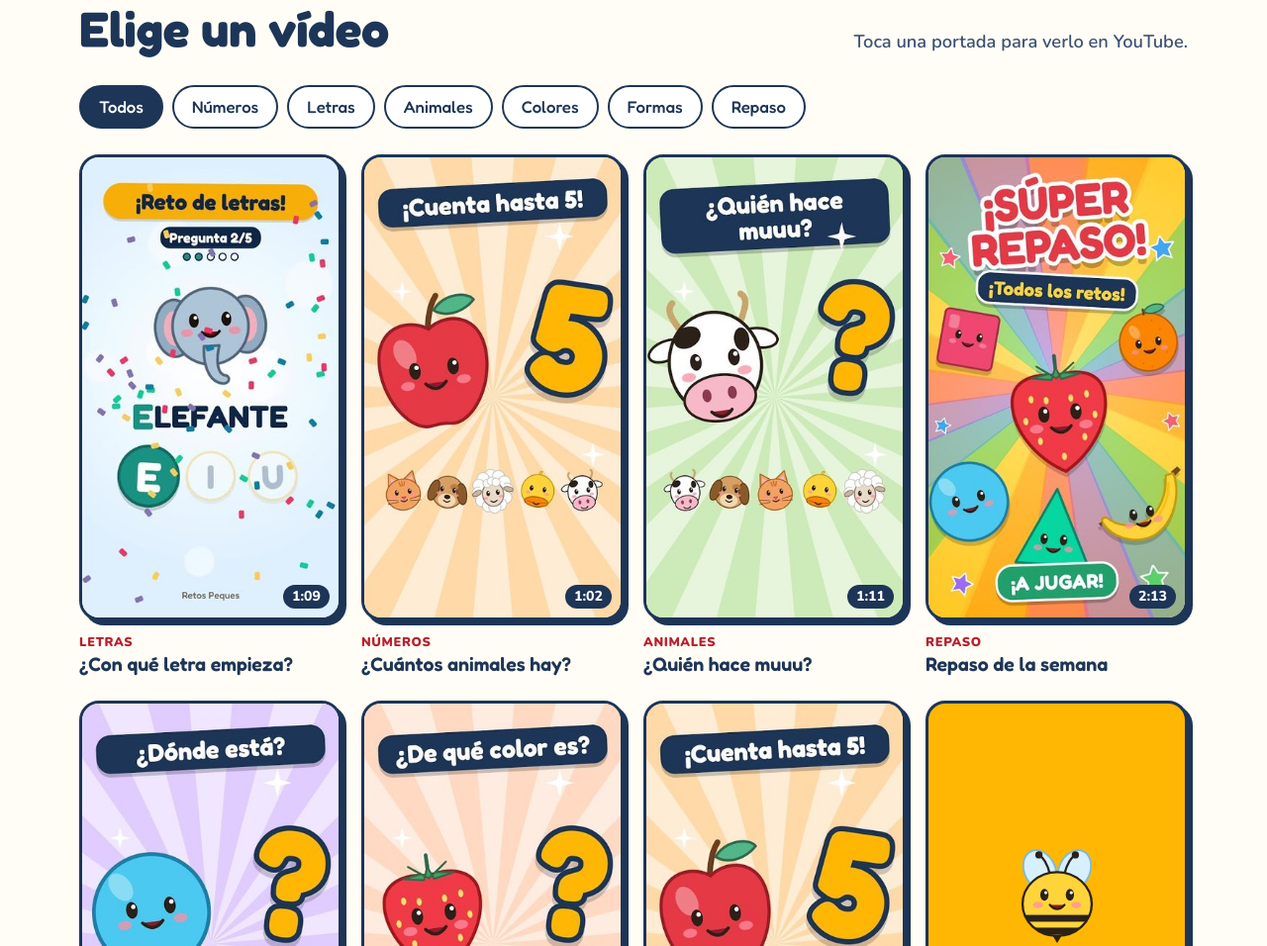
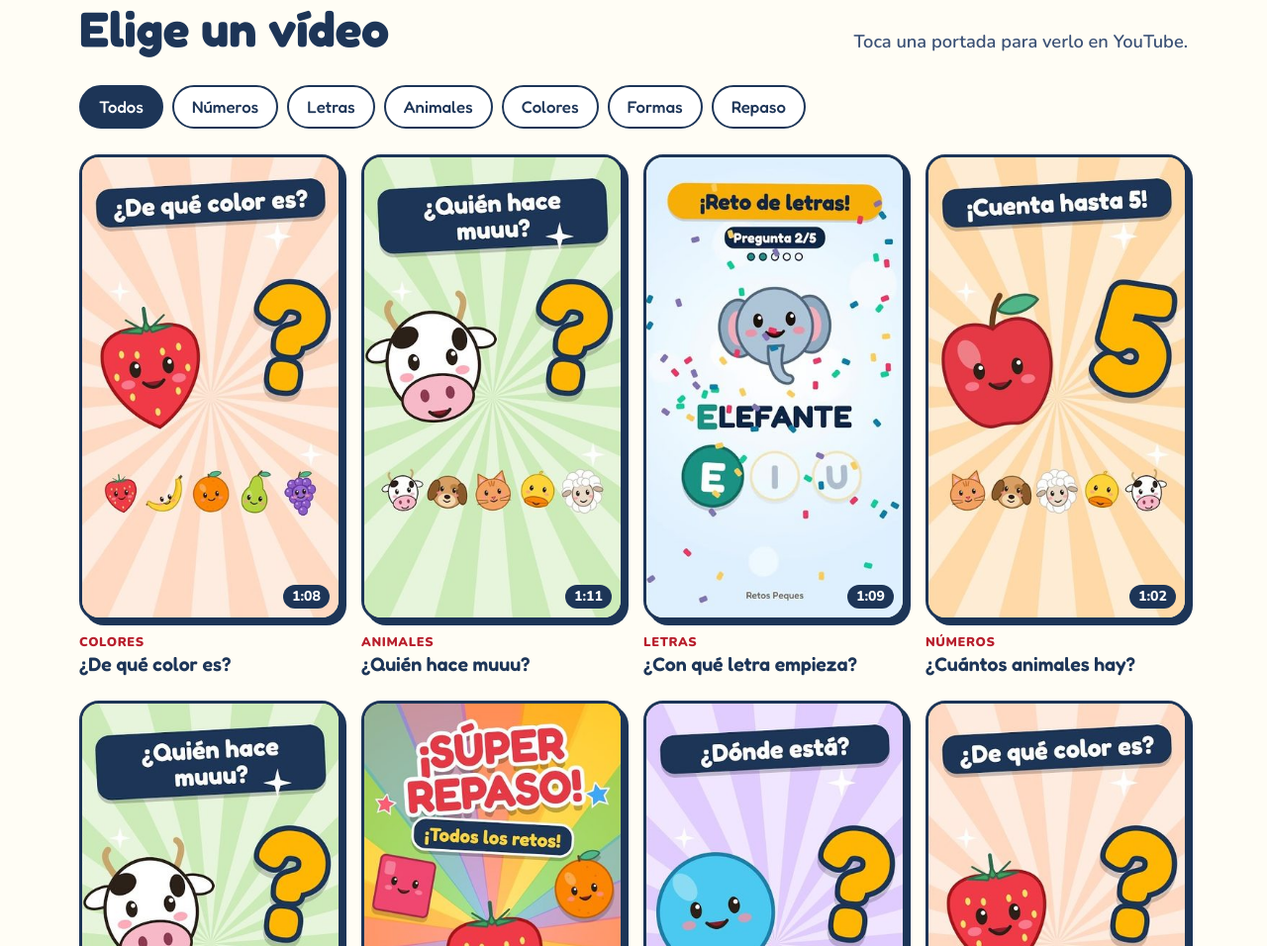
Before and after one commit to retospeques/retospeques.github.io, a plain HTML site: page index.html in a window 1280 px wide. Shown: the part 1498-2454 px from the top of the page at 99% size. Drawn offline with Linux system fonts and the light colour scheme.

Commit message:
Actualiza los vídeos (9 publicados)

```diff
--- a/index.html
+++ b/index.html
@@ -308,6 +308,14 @@ ul,ol{list-style:none;margin:0;padding:0}
     </div>
     <div class="chips" role="group" aria-label="Filtrar vídeos por temática"><button class="chip activo" type="button" data-f="todos" aria-pressed="true">Todos</button><button class="chip" type="button" data-f="numeros" aria-pressed="false">Números</button><button class="chip" type="button" data-f="letras" aria-pressed="false">Letras</button><button class="chip" type="button" data-f="animales" aria-pressed="false">Animales</button><button class="chip" type="button" data-f="colores" aria-pressed="false">Colores</button><button class="chip" type="button" data-f="formas" aria-pressed="false">Formas</button><button class="chip" type="button" data-f="repaso" aria-pressed="false">Repaso</button></div>
     <ul class="rejilla" id="rejilla">
+<li class="video" data-s="colores"><a href="https://www.youtube.com/watch?v=umEHxUeS5G4" target="_blank" rel="noopener">
+  <span class="marco"><img src="img/videos/umEHxUeS5G4.jpg" width="360" height="640" loading="lazy" alt="Portada del vídeo: ¿De qué color es?"><span class="dur">1:08</span><span class="play" aria-hidden="true"></span></span>
+  <span class="v-serie">Colores</span><span class="v-tit">¿De qué color es?</span>
+</a></li>
+<li class="video" data-s="animales"><a href="https://www.youtube.com/watch?v=aHT8xAqBV2U" target="_blank" rel="noopener">
+  <span class="marco"><img src="img/videos/aHT8xAqBV2U.jpg" width="360" height="640" loading="lazy" alt="Portada del vídeo: ¿Quién hace muuu?"><span class="dur">1:11</span><span class="play" aria-hidden="true"></span></span>
+  <span class="v-serie">Animales</span><span class="v-tit">¿Quién hace muuu?</span>
+</a></li>
 <li class="video" data-s="letras"><a href="https://www.youtube.com/watch?v=J3_fYXlNRoU" target="_blank" rel="noopener">
   <span class="marco"><img src="img/videos/J3_fYXlNRoU.jpg" width="360" height="640" loading="lazy" alt="Portada del vídeo: ¿Con qué letra empieza?"><span class="dur">1:09</span><span class="play" aria-hidden="true"></span></span>
   <span class="v-serie">Letras</span><span class="v-tit">¿Con qué letra empieza?</span>
```
Also changed, not shown: img/videos/aHT8xAqBV2U.jpg (added), img/videos/umEHxUeS5G4.jpg (added).
